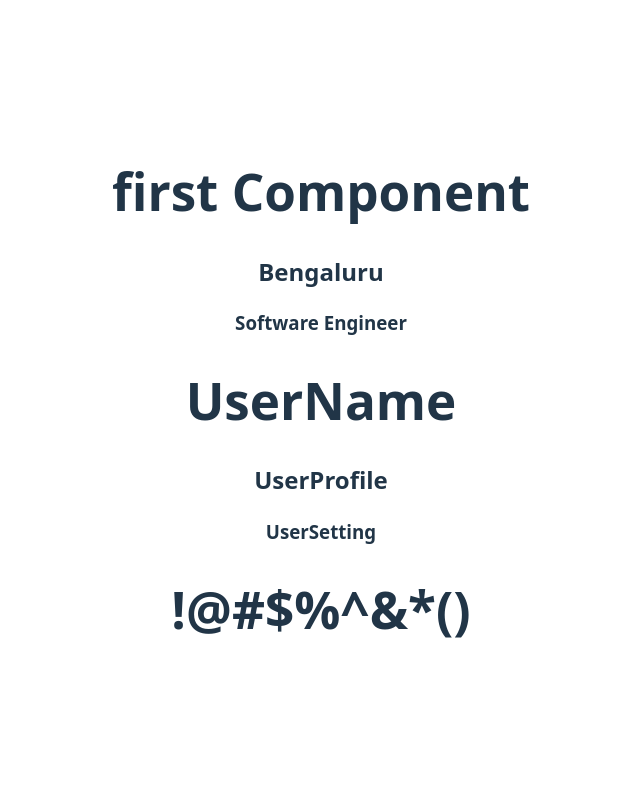
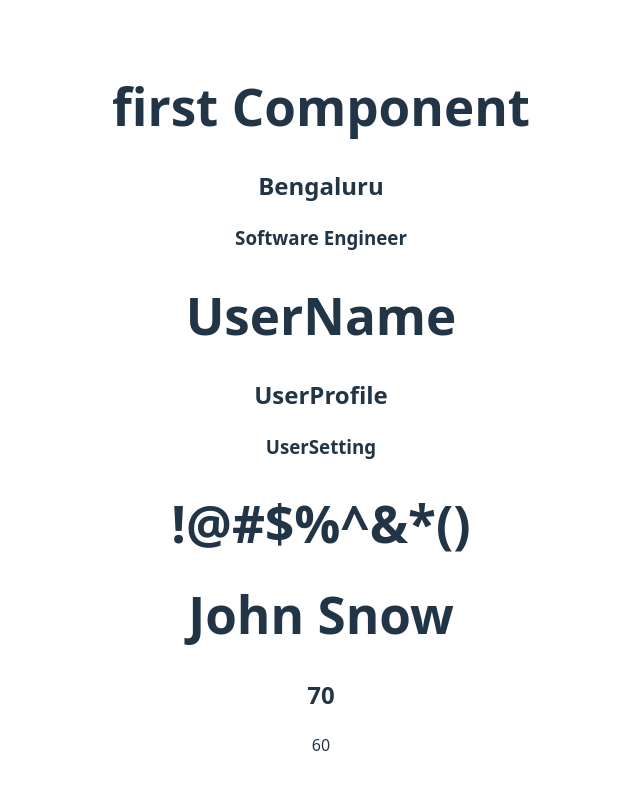
Before and after one commit to dinesh8239/React-blog, a React (Vite) app: page / in a window 1280 px wide. Shown: the top 790 px of the page, without its empty margins (319-959 px from the left). Built offline with nearby package versions, Linux system fonts and the light colour scheme.

Commit message:
feat: add user information display and calculations in App component

```diff
--- a/src/App.jsx
+++ b/src/App.jsx
@@ -5,6 +5,9 @@ import Name, {Profile, Setting, Sign} from './UserComponent.jsx'
 
 
 function App() {
+  const userName = "John Snow"
+  const a = 20;
+  const b = 50;
   return (
     <div>
       <h1>first Component</h1>
@@ -14,6 +17,9 @@ function App() {
       <Profile/>
       <Setting/>
       <h1>{Sign}</h1>
+      <h1>{userName}</h1>
+      <h2>{a+b}</h2>
+      {10+20+30}
     </div>
   )
 }
```
